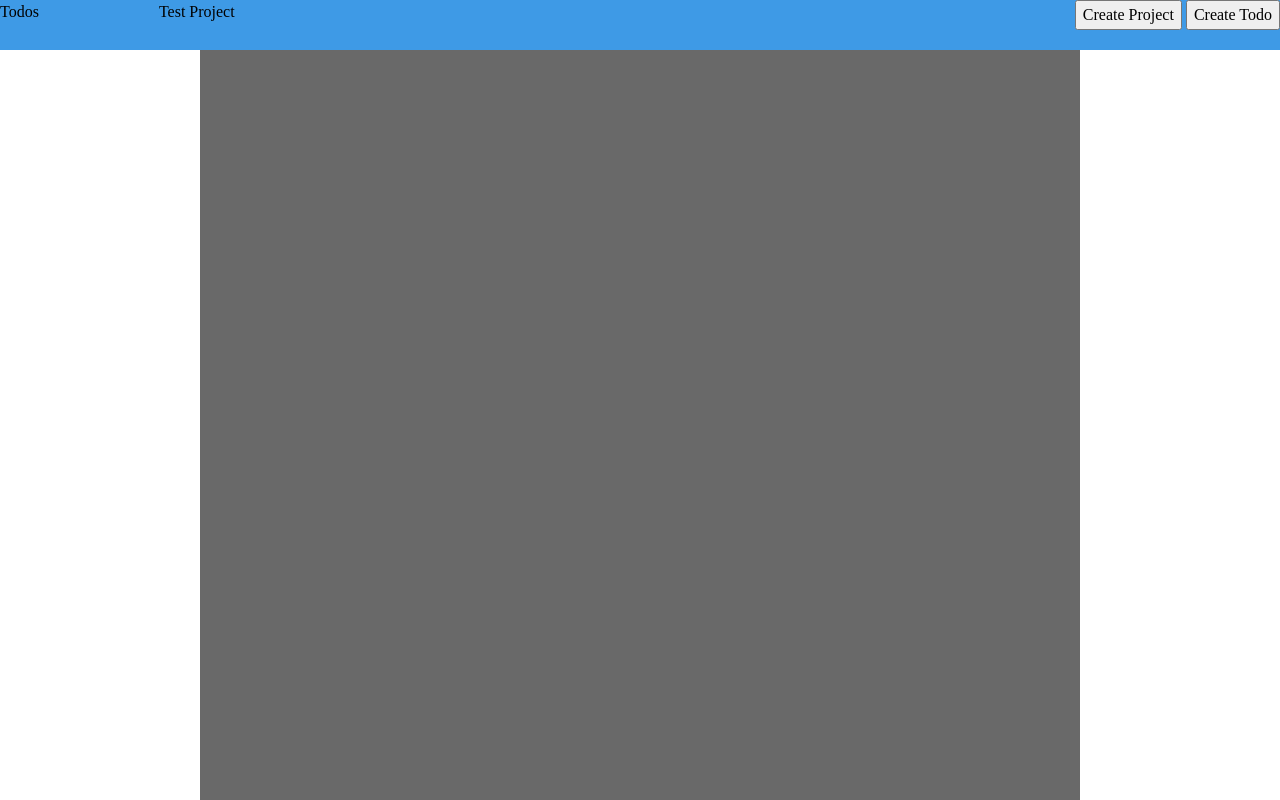
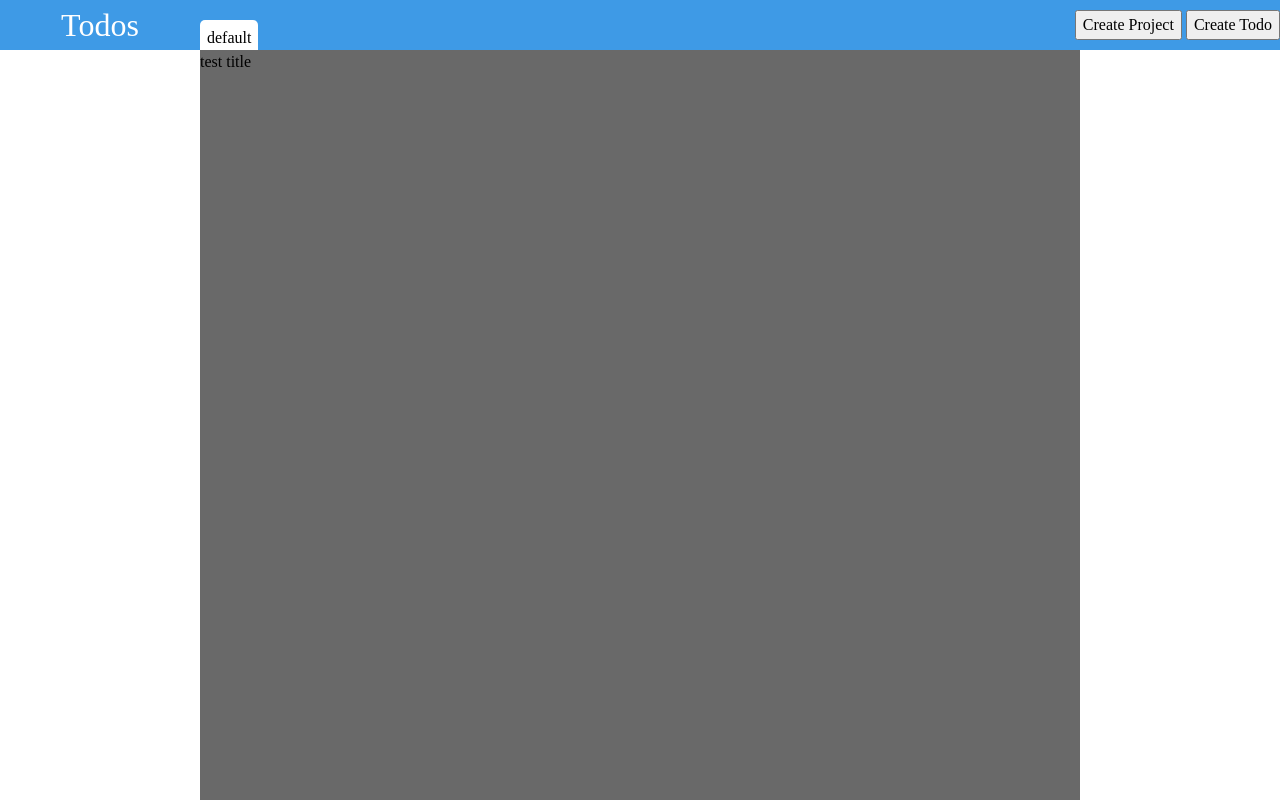
Before and after one commit to Ethan-Hannum/todo-list, a website built with webpack: page src/template.html in a window 1280 px wide. Built offline with nearby package versions, Linux system fonts and the light colour scheme.

Commit message:
Make tabs auto populate from currentProjects
The tabs will be the main navigation for the app. Once a project tab is
clicked, the todo's for that project should populate the main container

```diff
--- a/src/index.js
+++ b/src/index.js
@@ -1,36 +1,43 @@
 import "./styles.css";
-import { Project } from "./project.js";
-import { Todo } from "./todos.js";
+import { Project, Todo, manageProjects, todoCreation } from "./project.js";
 
-const defaultProject = new Project("default");
-const testTodo = new Todo("test time", "1", "dueDate", "big description");
-defaultProject.addTodo(testTodo);
+const tabContainer = document.querySelector("#tab-container");
+const mainContainer = document.querySelector("#main-container");
 
-const manageProjects = (() => {
-    const currentProjects = [defaultProject];
+const domLogic = (() => {
+    const addProjectToTab = () => {
+        const projectArr = manageProjects.checkProjects();
+        projectArr.forEach((item) => {
+            const tab = document.createElement("div");
+            tab.classList.add("tab");
+            tabContainer.appendChild(tab);
+
+            const tabTitle = document.createElement("p");
+            tabTitle.textContent = item.title;
+            tab.appendChild(tabTitle);
+        })
+    }
+
+    const addTodos = () => {
+        const projectArr = manageProjects.checkProjects();
+        console.log(projectArr);
+        const projectTodoList = projectArr[0].todoList;
+        console.log(projectTodoList);
+        projectTodoList.forEach((todoItem) => {
+            const todoContainer = document.createElement("div");
+            const todoTitle = document.createElement("p");
+            todoContainer.classList.add("todo-container");
+            todoTitle.classList.add("todo-title");
+            todoTitle.textContent = todoItem.title;
+
+            mainContainer.appendChild(todoContainer);
+            todoContainer.appendChild(todoTitle);
+        })
+
+
+    }
+    return {addProjectToTab, addTodos};
 })();
 
-const todoCreation = (() => {
-
-    function createTodo() {
-        const todoTitle = "test title";
-        const todoDescription = "test desc";
-        const todoDuedate = "test due date";
-        const todoPriority = "test priority";
-
-        const newTodo = new Todo(todoTitle, todoPriority, todoDuedate, todoDescription);
-
-        addToProject(newTodo, defaultProject);
-    }
-
-    const addToProject = (todo, project) => {
-        project.addTodo(todo);
-        console.log(defaultProject);
-    }
-
-    return { createTodo }
-})();
-
-
-
-todoCreation.createTodo();
+domLogic.addProjectToTab();
+domLogic.addTodos();
--- a/src/project.js
+++ b/src/project.js
@@ -1,4 +1,4 @@
-export { Project };
+export { Project, Todo, manageProjects, todoCreation };
 
 class Project {
     constructor(title) {
@@ -10,3 +10,49 @@ class Project {
         this.todoList.push(item);
     }
 }
+
+class Todo {
+    constructor(title, priority, dueDate, description) {
+        this.title = title;
+        this.priority = priority;
+        this.dueDate = dueDate;
+        this.description = description;
+        this.tabStatus = 0;
+    }
+}
+
+const manageProjects = (() => {
+    const currentProjects = [];
+
+    const checkProjects = () => currentProjects;
+
+    const createProject = (projectTitle) => {
+        const newProject = new Project(projectTitle);
+        currentProjects.push(newProject);
+    }
+
+    return { checkProjects, createProject };
+})();
+
+manageProjects.createProject("default");
+
+const todoCreation = (() => {
+    const addToProject = (todo, project) => {
+        project.addTodo(todo);
+    }
+
+    function createTodo() {
+        const projectArr = manageProjects.checkProjects();
+
+        const todoTitle = "test title";
+        const todoDescription = "test desc";
+        const todoDuedate = "test due date";
+        const todoPriority = "test priority";
+
+        const newTodo = new Todo(todoTitle, todoPriority, todoDuedate, todoDescription);
+        addToProject(newTodo, projectArr[0]);
+    }
+    return { createTodo }
+})();
+
+todoCreation.createTodo();
--- a/src/styles.css
+++ b/src/styles.css
@@ -57,13 +57,31 @@ h1, h2, h3, h4, h5, h6 {
 
 header {
   display: flex;
+  align-items: center;
   background-color:rgb(62, 154, 230);
-    padding-bottom: 20px;
+  height: 50px;
 }
 
 #logo-container {
-    margin-right: 120px;
+  display: flex;
+  justify-content: center;
+  width: 200px;
+  color: white;
+  font-size: 32px;
 }
+
+#tab-container {
+  display: flex;
+}
+
+.tab {
+  display: flex;
+  background-color: white;
+  margin-top: 19px;
+  padding: 6px 7px 0px 7px;
+  border-radius: 5px 5px 0px 0px;
+}
+
 
 #command-buttons {
   margin-left: auto;
--- a/src/template.html
+++ b/src/template.html
@@ -8,12 +8,10 @@
 <body>
     <header>
         <div id="logo-container">
-            <p>Todos</p>
+            Todos
         </div>
         <div id="tab-container">
-            <div class="tab">
-                <p>Test Project</p>
-            </div>
+
         </div>
         <div id="command-buttons">
             <button>Create Project</button>
--- a/src/todos.js
+++ /dev/null
@@ -1,10 +0,0 @@
-export { Todo };
-
-class Todo {
-    constructor(title, priority, dueDate, description) {
-        this.title = title;
-        this.priority = priority;
-        this.dueDate = dueDate;
-        this.description = description;
-    }
-}
```
Lines whose indentation alone changed are shown as unchanged.
